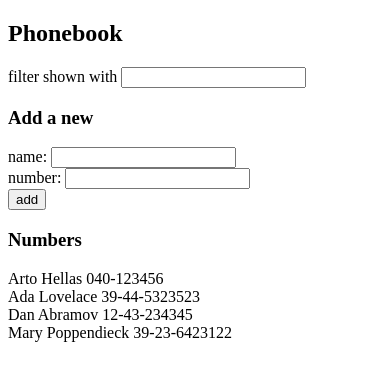
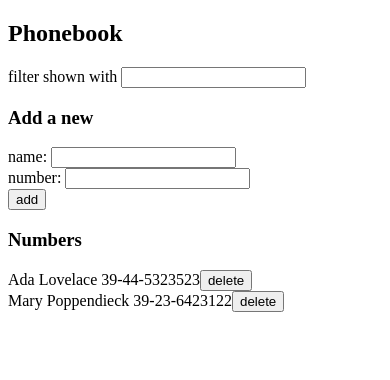
Before and after one commit to emjogale/fullstack, a React (Create React App) app in the folder part2/phonebook/: page / in a window 390 px wide. Shown: the top 380 px of the page. Built offline with nearby package versions, Linux system fonts and the light colour scheme; data requests are answered from the project's data file.

Commit message:
2.14 make it possible to delete entries from the phonebook

```diff
--- a/part2/phonebook/db.json
+++ b/part2/phonebook/db.json
@@ -1,19 +1,9 @@
 {
   "persons": [
-		{
-			"name": "Arto Hellas",
-			"number": "040-123456",
-			"id": 1
-		},
     {
       "name": "Ada Lovelace",
       "number": "39-44-5323523",
       "id": 2
-		},
-		{
-			"name": "Dan Abramov",
-			"number": "12-43-234345",
-			"id": 3
     },
     {
       "name": "Mary Poppendieck",
--- a/part2/phonebook/src/App.js
+++ b/part2/phonebook/src/App.js
@@ -49,6 +49,16 @@ const App = () => {
 		setFilter(event.target.value);
 	};
 
+	const handleDeleteOf = (person) => {
+		const yes = window.confirm(`Delete ${person.name} ?`);
+		if (yes) {
+			console.log("here we go with deleting");
+			personService
+				.deleteItem(person.id)
+				.then(setPersons(persons.filter((p) => p.id !== person.id)));
+		}
+	};
+
 	return (
 		<div>
 			<h2>Phonebook</h2>
@@ -67,7 +77,11 @@ const App = () => {
 
 			<h3>Numbers</h3>
 
-			<Persons persons={persons} filter={filter} />
+			<Persons
+				persons={persons}
+				filter={filter}
+				handleDelete={handleDeleteOf}
+			/>
 		</div>
 	);
 };
--- a/part2/phonebook/src/components/Person.js
+++ b/part2/phonebook/src/components/Person.js
@@ -1,7 +1,8 @@
-const Person = ({ person }) => {
+const Person = ({ person, handleDelete }) => {
 	return (
 		<div>
 			{person.name} {person.number}
+			<button onClick={handleDelete}>delete</button>
 		</div>
 	);
 };
--- a/part2/phonebook/src/components/Persons.js
+++ b/part2/phonebook/src/components/Persons.js
@@ -1,6 +1,6 @@
 import Person from "./Person";
 
-const Persons = ({ persons, filter }) => {
+const Persons = ({ persons, filter, handleDelete }) => {
 	let list = persons;
 	if (filter) {
 		list = persons.filter((person) =>
@@ -10,7 +10,11 @@ const Persons = ({ persons, filter }) => {
 	return (
 		<div>
 			{list.map((person) => (
-				<Person key={person.name} person={person} />
+				<Person
+					key={person.name}
+					person={person}
+					handleDelete={() => handleDelete(person)}
+				/>
 			))}
 		</div>
 	);
--- a/part2/phonebook/src/services/persons.js
+++ b/part2/phonebook/src/services/persons.js
@@ -13,5 +13,9 @@ const update = (id, newObject) => {
 	return axios.put(`${baseUrl}/${id}`, newObject);
 };
 
-const exportedObject = { getAll, create, update };
+const deleteItem = (id) => {
+	return axios.delete(`${baseUrl}/${id}`);
+};
+
+const exportedObject = { getAll, create, update, deleteItem };
 export default exportedObject;
```
Lines whose indentation alone changed are shown as unchanged.
